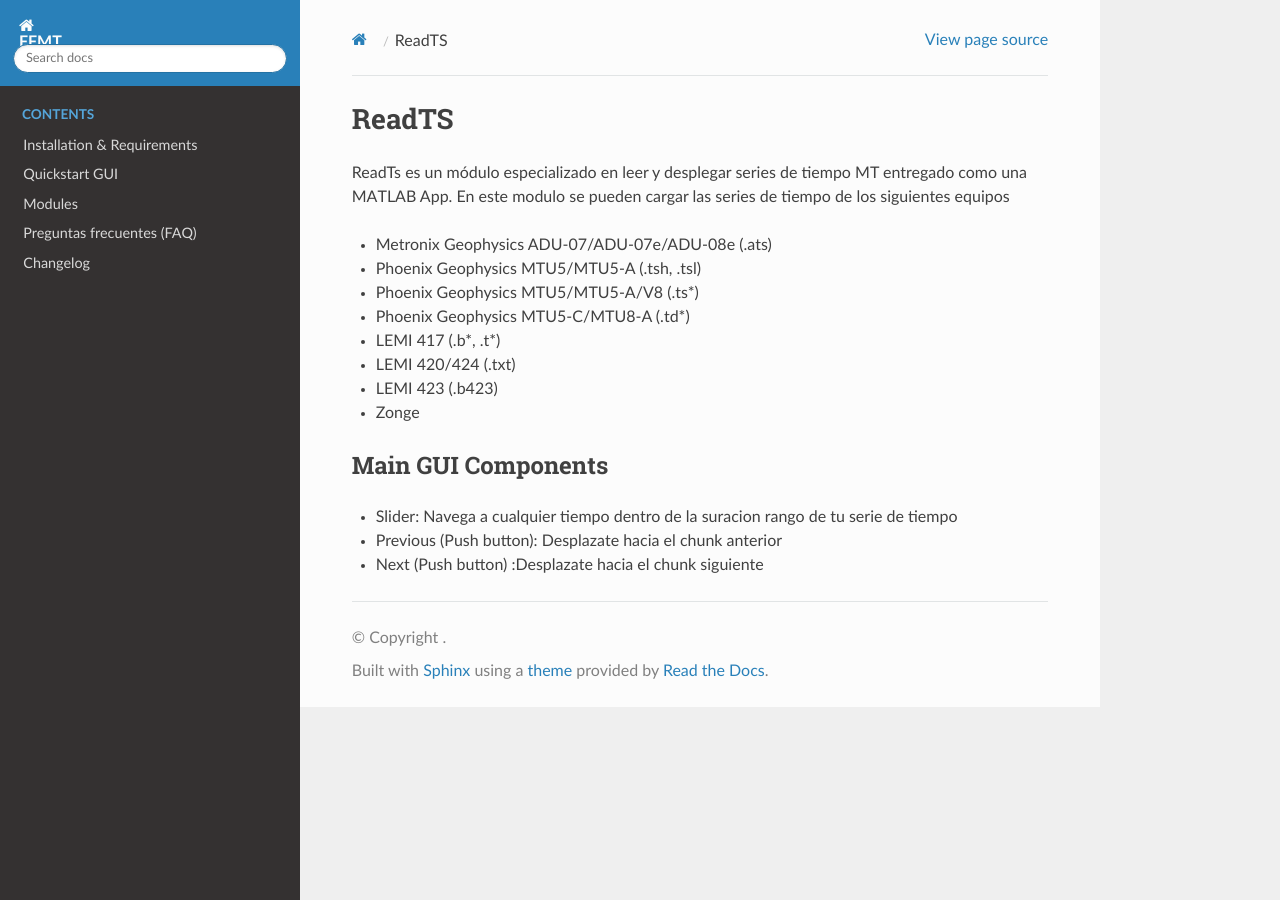
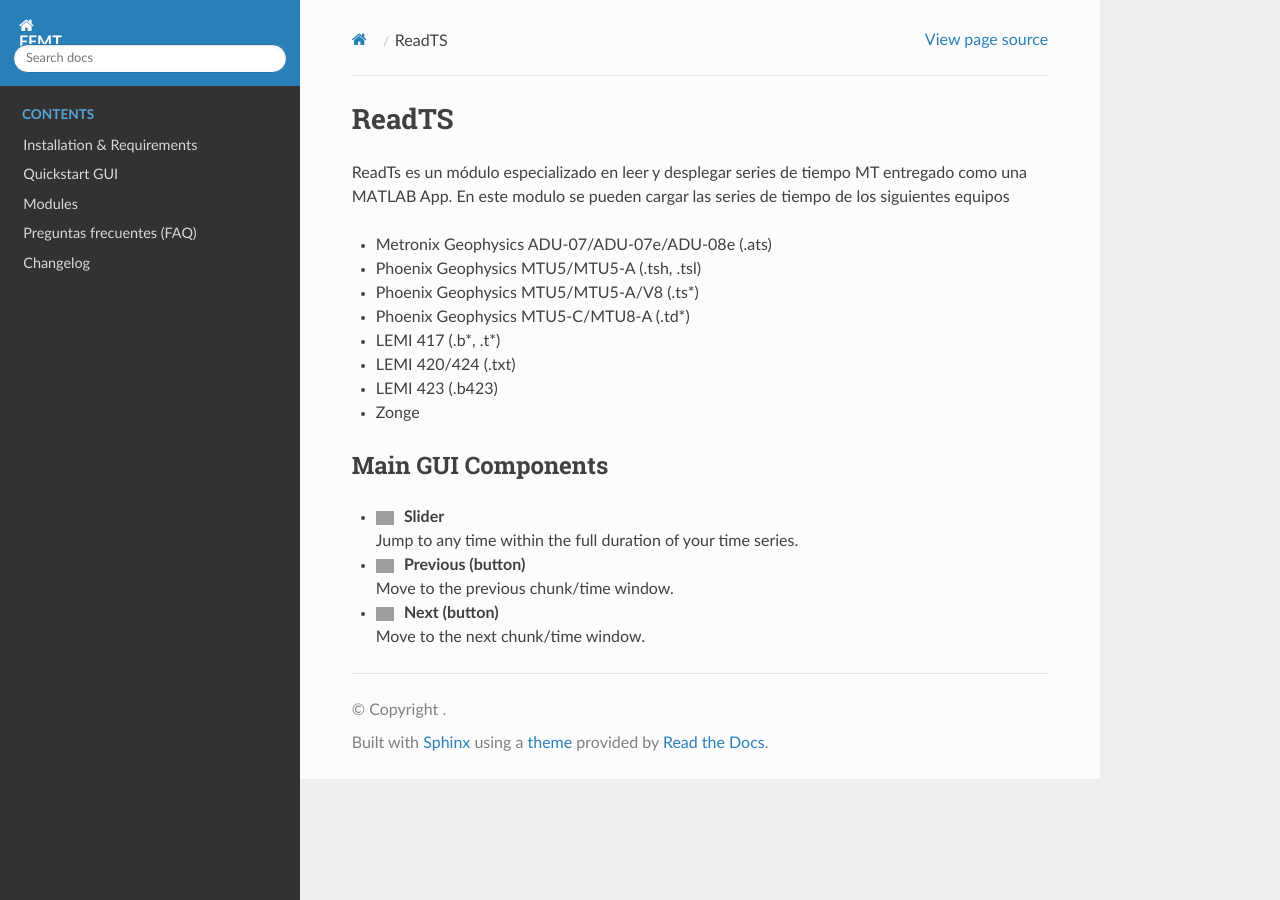
Before and after one commit to ffmtsw/ffmt, a Sphinx documentation site: the page built from docs/source/modules/readts.md, in a window 1280 px wide. Built offline with Sphinx 7.4.7 and the Read the Docs theme 3.1.0, drawn with Linux system fonts in a browser that asks for light colours; grey boxes are pictures that could not be loaded.

Commit message:
Update readts.md

```diff
--- a/docs/source/modules/readts.md
+++ b/docs/source/modules/readts.md
@@ -11,6 +11,11 @@ ReadTs es un módulo especializado en leer y desplegar series de tiempo MT entre
 - Zonge
 
 ### Main GUI Components
-- Slider: Navega a cualquier tiempo dentro de la suracion rango de tu serie de tiempo
-- Previous (Push button): Desplazate hacia el chunk anterior
-- Next (Push button) :Desplazate hacia el chunk siguiente
+- <img src="../_static/icons/slider.svg" class="icon" alt="Slider icon"> **Slider**
+  Jump to any time within the full duration of your time series.
+
+- <img src="../_static/icons/prev.svg" class="icon" alt="Previous icon"> **Previous (button)**
+  Move to the previous chunk/time window.
+
+- <img src="../_static/icons/next.svg" class="icon" alt="Next icon"> **Next (button)**
+  Move to the next chunk/time window.
```
